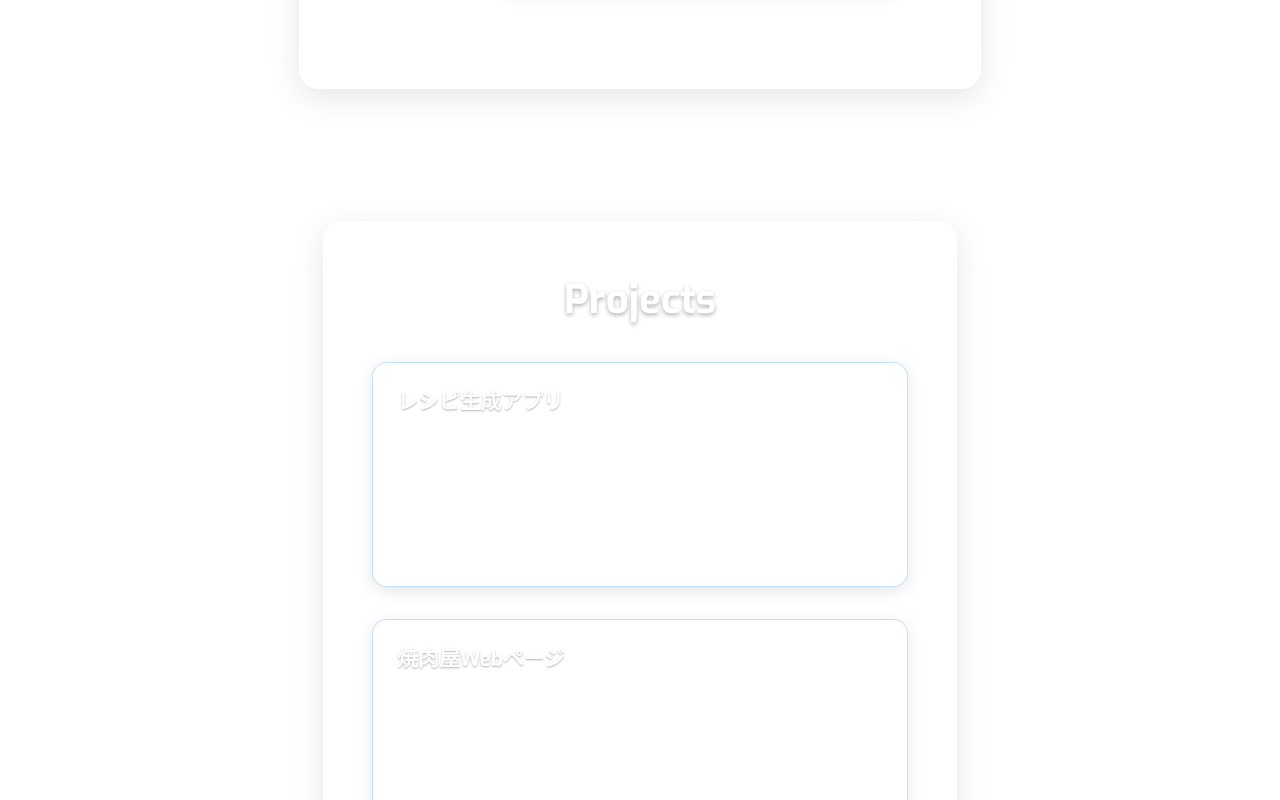
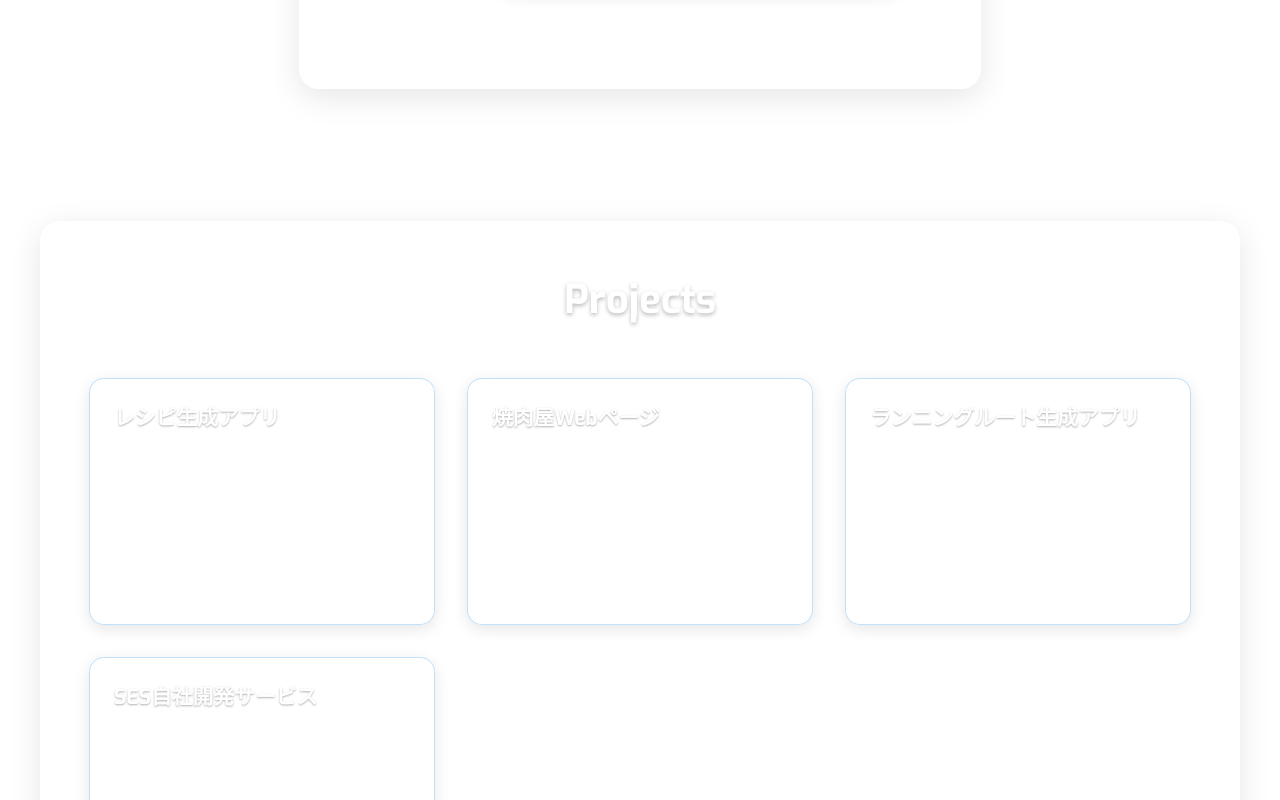
Before and after one commit to SomaKawamura-StartGear/Portfolio, a React (Vite) app: page / in a window 1280 px wide. Shown: the part 1600-2400 px from the top of the page. Built offline with nearby package versions, Linux system fonts and the light colour scheme.

Commit message:
sectionコンポーネントを作成

```diff
--- a/src/pages/Projects.css
+++ b/src/pages/Projects.css
@@ -1,42 +1,3 @@
-.projects {
-  min-height: 100vh;
-  display: flex;
-  align-items: center;
-  justify-content: center;
-  padding: 2rem;
-  padding-top: 100px;
-  position: relative;
-  z-index: 100;
-}
-
-.projects-container {
-  text-align: center;
-  max-width: 1200px;
-  margin: 0 auto;
-  background: rgba(255, 255, 255, 0.1);
-  backdrop-filter: blur(15px);
-  border-radius: 20px;
-  padding: 3rem;
-  border: 1px solid rgba(255, 255, 255, 0.2);
-  box-shadow: 0 8px 32px rgba(0, 0, 0, 0.1);
-  position: relative;
-  z-index: 101;
-}
-
-.section-title {
-  font-size: 2.5rem;
-  font-weight: 700;
-  color: #ffffff;
-  margin: 0 0 3rem 0;
-  text-shadow: 0 2px 4px rgba(0, 0, 0, 0.3);
-}
-
-.projects-grid {
-  display: grid;
-  grid-template-columns: repeat(auto-fit, minmax(280px, 1fr));
-  gap: 2rem;
-  margin-top: 2rem;
-}
 
 .project-card {
   background: rgba(255, 255, 255, 0.15);
--- a/src/pages/Projects.tsx
+++ b/src/pages/Projects.tsx
@@ -1,18 +1,14 @@
 import "./Projects.css";
 import { ProjectsData } from "../Data/ProjectsData";
 import { Contena } from "../components/projects/Contena";
+import { Section } from "./Section";
 
 export const Projects = () => {
   return (
-    <section id="projects" className="projects">
-      <div className="projects-container">
-        <h2 className="section-title">Projects</h2>
-        <div className="projects-grid">
-          {ProjectsData.map((project) => (
-            <Contena key={project.title} {...project} />
-          ))}
-        </div>
-      </div>
-    </section>
+    <Section title="Projects">
+      {ProjectsData.map((project) => (
+        <Contena key={project.title} {...project} />
+      ))}
+    </Section>
   );
 };
--- /dev/null
+++ b/src/pages/Section.css
@@ -0,0 +1,39 @@
+.sections {
+  min-height: 100vh;
+  display: flex;
+  align-items: center;
+  justify-content: center;
+  padding: 2rem;
+  padding-top: 100px;
+  position: relative;
+  z-index: 100;
+}
+
+.container {
+  text-align: center;
+  max-width: 1200px;
+  margin: 0 auto;
+  background: rgba(255, 255, 255, 0.1);
+  backdrop-filter: blur(15px);
+  border-radius: 20px;
+  padding: 3rem;
+  border: 1px solid rgba(255, 255, 255, 0.2);
+  box-shadow: 0 8px 32px rgba(0, 0, 0, 0.1);
+  position: relative;
+  z-index: 101;
+}
+
+.title {
+    font-size: 2.5rem;
+    font-weight: 700;
+    color: #ffffff;
+    margin: 0 0 3rem 0;
+    text-shadow: 0 2px 4px rgba(0, 0, 0, 0.3);
+  }
+
+  .grid {
+    display: grid;
+    grid-template-columns: repeat(auto-fit, minmax(280px, 1fr));
+    gap: 2rem;
+    margin-top: 2rem;
+  }
--- /dev/null
+++ b/src/pages/Section.tsx
@@ -0,0 +1,15 @@
+import "./Section.css";
+interface SectionProps {
+  title: string;
+  children: React.ReactNode;
+}
+export const Section = ({ title, children }: SectionProps) => {
+  return (
+    <section className="sections">
+      <div className="container">
+        <h2 className="title">{title}</h2>
+        <div className="grid">{children}</div>
+      </div>
+    </section>
+  );
+};
```
